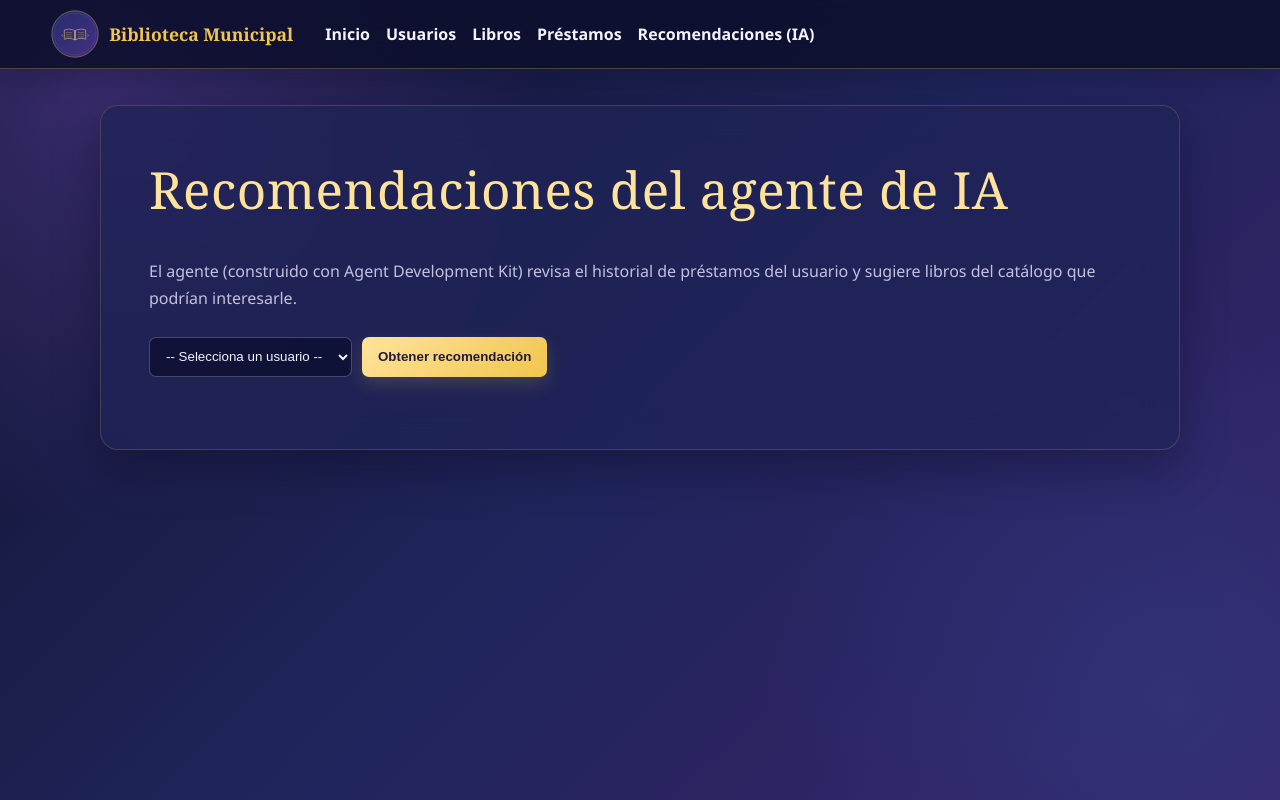
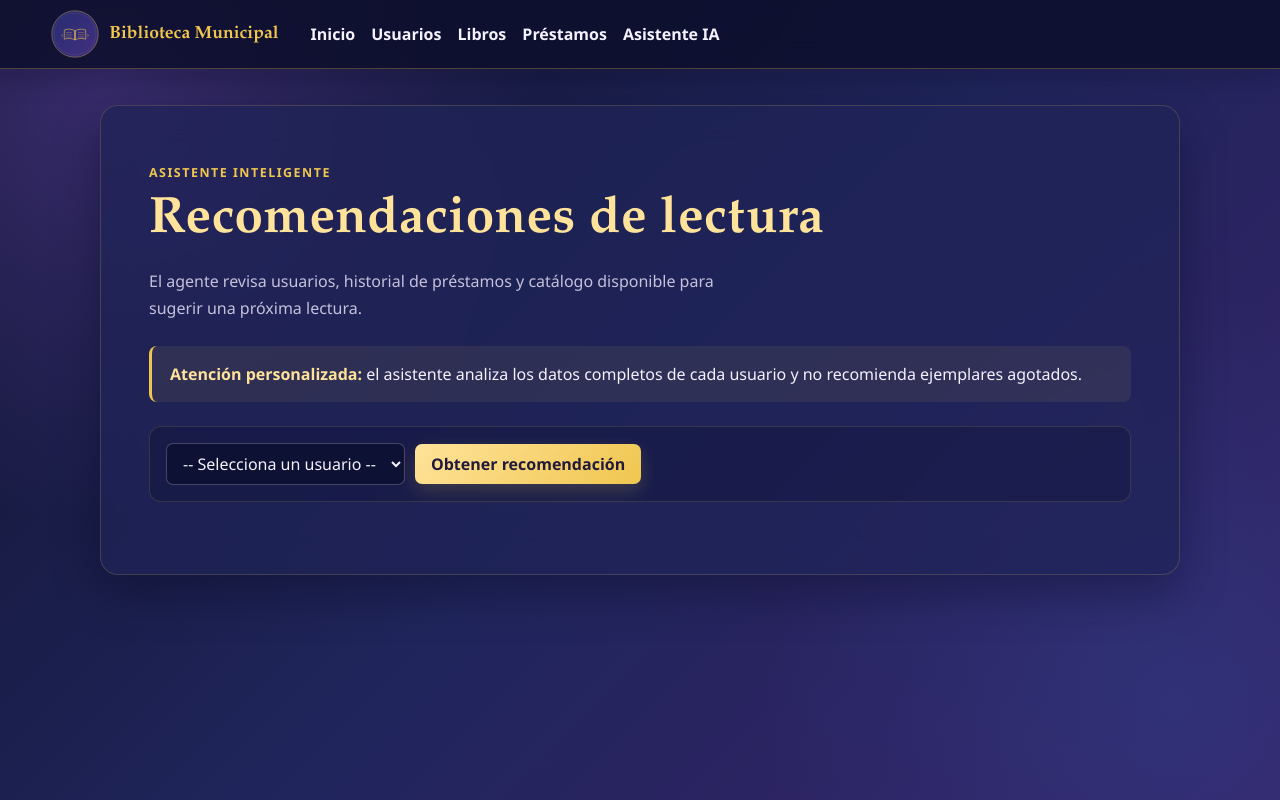
Before and after one commit to MetaVision2004/Biblioteca-Publica-Municipal, a Flask app: page /recomendaciones in a window 1280 px wide. Run offline with Flask 3, Linux system fonts and the light colour scheme; data comes from the database, SQL or seed files in the repository.

Commit message:
Update library management interface and data handling

```diff
--- a/web/app.py
+++ b/web/app.py
@@ -28,7 +28,22 @@ def get_conn():
 
 @app.route("/")
 def index():
-    return render_template("index.html")
+    conn = get_conn()
+    with conn.cursor() as cur:
+        cur.execute("SELECT COUNT(*) AS total FROM usuarios")
+        usuarios_total = cur.fetchone()["total"]
+        cur.execute("SELECT COUNT(*) AS total, COALESCE(SUM(copias_disponibles), 0) AS disponibles FROM libros")
+        libros_resumen = cur.fetchone()
+        cur.execute("SELECT COUNT(*) AS total FROM prestamos WHERE estado = 'activo'")
+        prestamos_activos = cur.fetchone()["total"]
+    conn.close()
+    return render_template(
+        "index.html",
+        usuarios_total=usuarios_total,
+        libros_total=libros_resumen["total"],
+        copias_disponibles=libros_resumen["disponibles"],
+        prestamos_activos=prestamos_activos,
+    )
 
 
 @app.route("/usuarios")
--- a/web/static/style.css
+++ b/web/static/style.css
@@ -9,6 +9,8 @@
 	--line: rgba(240, 198, 79, .28);
 	--glass: rgba(31, 35, 86, .72);
 	--shadow: 0 18px 45px rgba(6, 7, 25, .34);
+	--font-body: "Aptos", "Segoe UI", sans-serif;
+	--font-display: "Palatino Linotype", "Book Antiqua", Georgia, serif;
 }
 
 * { box-sizing: border-box; }
@@ -16,7 +18,9 @@ body {
 	min-height: 100vh;
 	margin: 0;
 	color: var(--ink);
-	font-family: "Segoe UI", sans-serif;
+	font-family: var(--font-body);
+	font-weight: 400;
+	line-height: 1.5;
 	background:
 		radial-gradient(circle at 8% 10%, rgba(86, 61, 151, .55), transparent 32%),
 		radial-gradient(circle at 92% 88%, rgba(44, 72, 148, .38), transparent 30%),
@@ -28,6 +32,7 @@ nav {
 	align-items: center;
 	gap: 24px;
 	flex-wrap: wrap;
+	font-weight: 500;
 	padding: 10px clamp(16px, 4vw, 56px);
 	border-bottom: 1px solid var(--line);
 	background: rgba(12, 14, 42, .82);
@@ -38,7 +43,7 @@ nav a { color: var(--ink); margin-right: 16px; text-decoration: none; font-weigh
 nav a:hover { color: var(--gold); }
 .brand { display: inline-flex; align-items: center; gap: 10px; margin-right: 8px; }
 .brand img { width: 48px; height: 48px; display: block; }
-.brand span { color: var(--gold); font-family: Georgia, serif; font-size: 1.1rem; white-space: nowrap; }
+.brand span { color: var(--gold); font-family: var(--font-display); font-size: 1.1rem; white-space: nowrap; }
 .nav-links { display: flex; align-items: center; flex-wrap: wrap; gap: 4px; }
 .nav-links a { margin-right: 12px; }
 
@@ -52,18 +57,29 @@ main {
 	box-shadow: var(--shadow);
 	backdrop-filter: blur(18px);
 }
-h1, h2 { margin-top: 0; color: var(--gold-soft); font-family: Georgia, serif; font-weight: 500; letter-spacing: .01em; }
+.eyebrow { margin: 0 0 8px; color: var(--gold); font-size: .78rem; font-weight: 700; letter-spacing: .12em; text-transform: uppercase; }
+.page-heading { display: flex; align-items: flex-end; justify-content: space-between; gap: 20px; margin-bottom: 24px; }
+.page-heading h1 { margin-bottom: 0; }
+.page-heading p { max-width: 620px; margin: 8px 0 0; }
+h1, h2 { margin-top: 0; color: var(--gold-soft); font-family: var(--font-display); font-weight: 600; letter-spacing: .01em; }
 h1 { font-size: clamp(2rem, 4vw, 3.2rem); }
 h2 { margin-top: 28px; font-size: 1.7rem; }
 p { color: var(--muted); line-height: 1.7; }
 a { color: var(--gold-soft); }
+.stats { display: grid; grid-template-columns: repeat(3, 1fr); gap: 14px; margin: 24px 0 30px; }
+.stat { padding: 18px 20px; border: 1px solid var(--line); border-radius: 12px; background: rgba(16, 19, 55, .48); }
+.stat strong { display: block; color: var(--gold-soft); font-family: var(--font-display); font-size: 2rem; line-height: 1; }
+.stat span { display: block; margin-top: 8px; color: var(--muted); font-size: .88rem; }
 
 main > ul { display: grid; grid-template-columns: repeat(auto-fit, minmax(210px, 1fr)); gap: 14px; padding: 0; list-style: none; }
 main > ul li { min-height: 76px; padding: 20px; border: 1px solid var(--line); border-radius: 12px; background: rgba(16, 19, 55, .5); }
 main > ul li a { display: block; text-decoration: none; font-weight: 600; }
 main > ul li:hover { border-color: var(--gold); transform: translateY(-2px); }
+.action-list li { transition: border-color .2s ease, transform .2s ease, background .2s ease; }
+.action-list li a::after { content: " ->"; color: var(--gold); }
 
 form { display: flex; align-items: center; flex-wrap: wrap; gap: 10px; margin: 24px 0; }
+.data-form { padding: 16px; border: 1px solid rgba(240, 198, 79, .14); border-radius: 12px; background: rgba(11, 14, 43, .25); }
 input, select {
 	min-height: 40px;
 	padding: 8px 12px;
@@ -71,7 +87,9 @@ input, select {
 	border-radius: 7px;
 	color: var(--ink);
 	background: rgba(11, 14, 43, .7);
+	font-weight: 500;
 }
+input, select, button { font: inherit; }
 input::placeholder { color: #aaa8c2; }
 input:focus, select:focus { outline: 2px solid rgba(240, 198, 79, .5); border-color: var(--gold); }
 button {
@@ -89,9 +107,16 @@ button:hover { background: #ffe9ae; transform: translateY(-1px); }
 
 table { width: 100%; margin-top: 22px; overflow: hidden; border-collapse: separate; border-spacing: 0; border: 1px solid var(--line); border-radius: 12px; background: rgba(12, 15, 44, .48); }
 th, td { padding: 13px 14px; border-bottom: 1px solid rgba(197, 193, 220, .14); text-align: left; }
-th { color: var(--gold-soft); background: rgba(240, 198, 79, .12); font-family: Georgia, serif; font-weight: 500; }
+th { color: var(--gold-soft); background: rgba(240, 198, 79, .12); font-family: var(--font-display); font-weight: 600; }
 tr:last-child td { border-bottom: 0; }
 tr:hover td { background: rgba(240, 198, 79, .06); }
+.status { display: inline-block; padding: 4px 9px; border-radius: 999px; color: #211a3b; background: var(--gold-soft); font-size: .78rem; font-weight: 700; text-transform: capitalize; }
+.status.activo { color: #d9ffe7; background: rgba(40, 113, 79, .8); }
+.status.atrasado { color: #ffe3e3; background: rgba(130, 35, 56, .8); }
+.status.devuelto { color: var(--muted); background: rgba(197, 193, 220, .2); }
+.empty { padding: 24px; border: 1px dashed var(--line); border-radius: 10px; color: var(--muted); text-align: center; }
+.agent-note { margin: 20px 0; padding: 16px 18px; border-left: 3px solid var(--gold); border-radius: 8px; background: rgba(240, 198, 79, .08); }
+.agent-note strong { color: var(--gold-soft); }
 .flash { padding: 12px 16px; border: 1px solid rgba(150, 224, 184, .35); border-radius: 8px; color: #d9ffe7; background: rgba(40, 113, 79, .35); list-style: none; }
 .error { padding: 14px 16px; border: 1px solid rgba(255, 125, 125, .35); border-radius: 8px; color: #ffd3d3; background: rgba(130, 35, 56, .35); }
 
@@ -101,5 +126,7 @@ tr:hover td { background: rgba(240, 198, 79, .06); }
 	.nav-links { gap: 2px; }
 	.nav-links a { margin-right: 10px; margin-bottom: 6px; }
 	main { width: min(100% - 20px, 1080px); margin: 18px auto; padding: 24px 16px; }
+	.page-heading { display: block; }
+	.stats { grid-template-columns: 1fr; }
 	table { display: block; overflow-x: auto; white-space: nowrap; }
 }
--- a/web/templates/base.html
+++ b/web/templates/base.html
@@ -2,7 +2,7 @@
 <html lang="es">
 <head>
     <meta charset="UTF-8">
-    <title>Biblioteca Municipal</title>
+    <title>{% block title %}Biblioteca Municipal{% endblock %}</title>
     <link rel="stylesheet" href="{{ url_for('static', filename='style.css') }}">
 </head>
 <body>
@@ -16,7 +16,7 @@
             <a href="{{ url_for('usuarios') }}">Usuarios</a>
             <a href="{{ url_for('libros') }}">Libros</a>
             <a href="{{ url_for('prestamos') }}">Préstamos</a>
-            <a href="{{ url_for('recomendaciones') }}">Recomendaciones (IA)</a>
+            <a href="{{ url_for('recomendaciones') }}">Asistente IA</a>
         </div>
     </nav>
     <main>
--- a/web/templates/recomendaciones.html
+++ b/web/templates/recomendaciones.html
@@ -1,10 +1,9 @@
 {% extends "base.html" %}
 {% block content %}
-<h1>Recomendaciones del agente de IA</h1>
-<p>El agente (construido con Agent Development Kit) revisa el historial de préstamos del usuario
-y sugiere libros del catálogo que podrían interesarle.</p>
+<div class="page-heading"><div><p class="eyebrow">Asistente inteligente</p><h1>Recomendaciones de lectura</h1><p>El agente revisa usuarios, historial de préstamos y catálogo disponible para sugerir una próxima lectura.</p></div></div>
+<div class="agent-note"><strong>Atención personalizada:</strong> el asistente analiza los datos completos de cada usuario y no recomienda ejemplares agotados.</div>
 
-<form method="post">
+<form class="data-form" method="post">
     <select name="usuario_id" required>
         <option value="">-- Selecciona un usuario --</option>
         {% for u in usuarios %}
@@ -20,6 +19,6 @@ y sugiere libros del catálogo que podrían interesarle.</p>
 
 {% if resultado %}
 <h2>Sugerencia</h2>
-<p>{{ resultado.recomendacion }}</p>
+<div class="agent-note"><p>{{ resultado.recomendacion }}</p></div>
 {% endif %}
 {% endblock %}
```
Also changed, not shown: web/templates/index.html (+15 -5 lines), web/templates/libros.html (+4 -4 lines), web/templates/prestamos.html (+5 -5 lines), web/templates/usuarios.html (+4 -4 lines).
